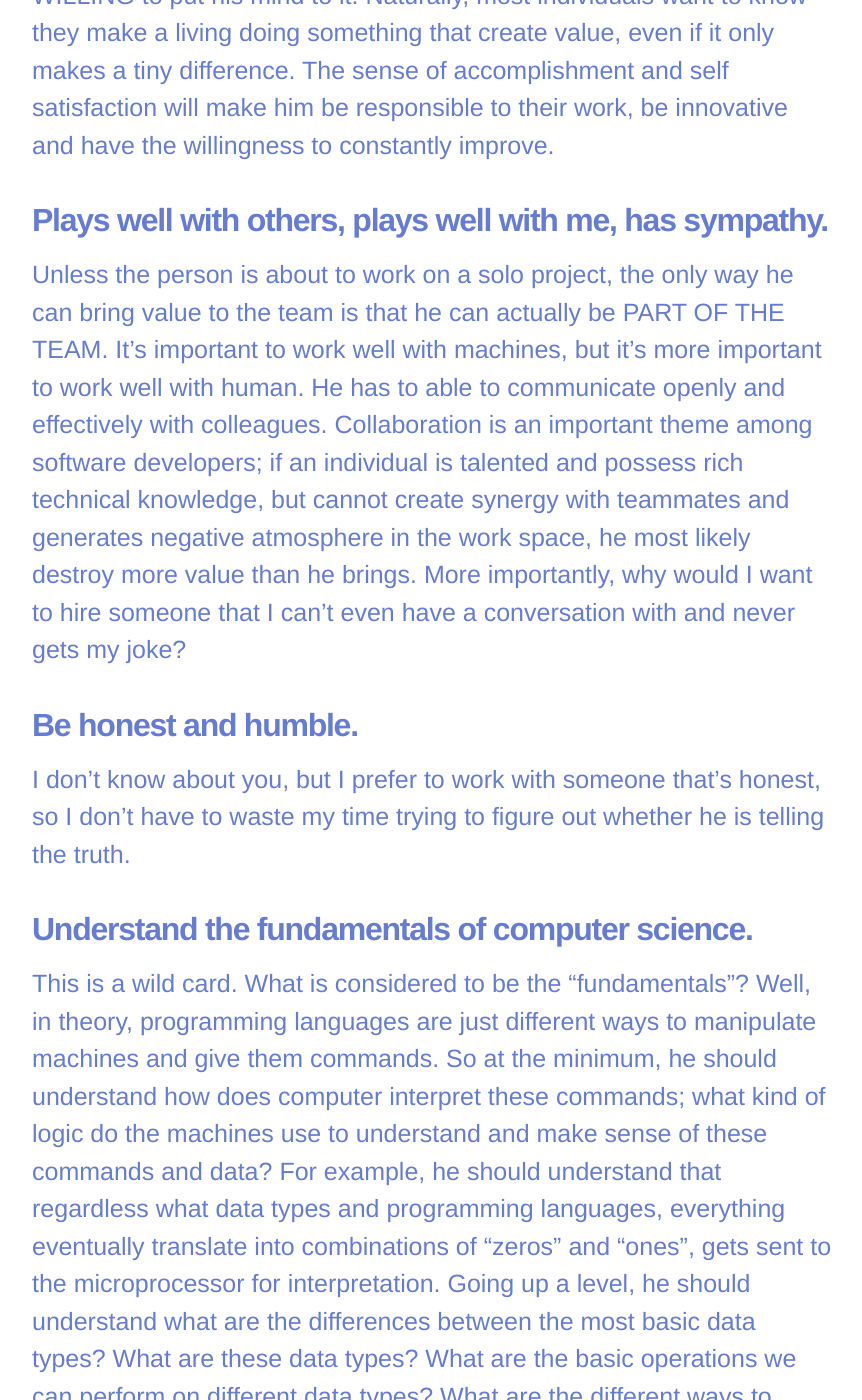
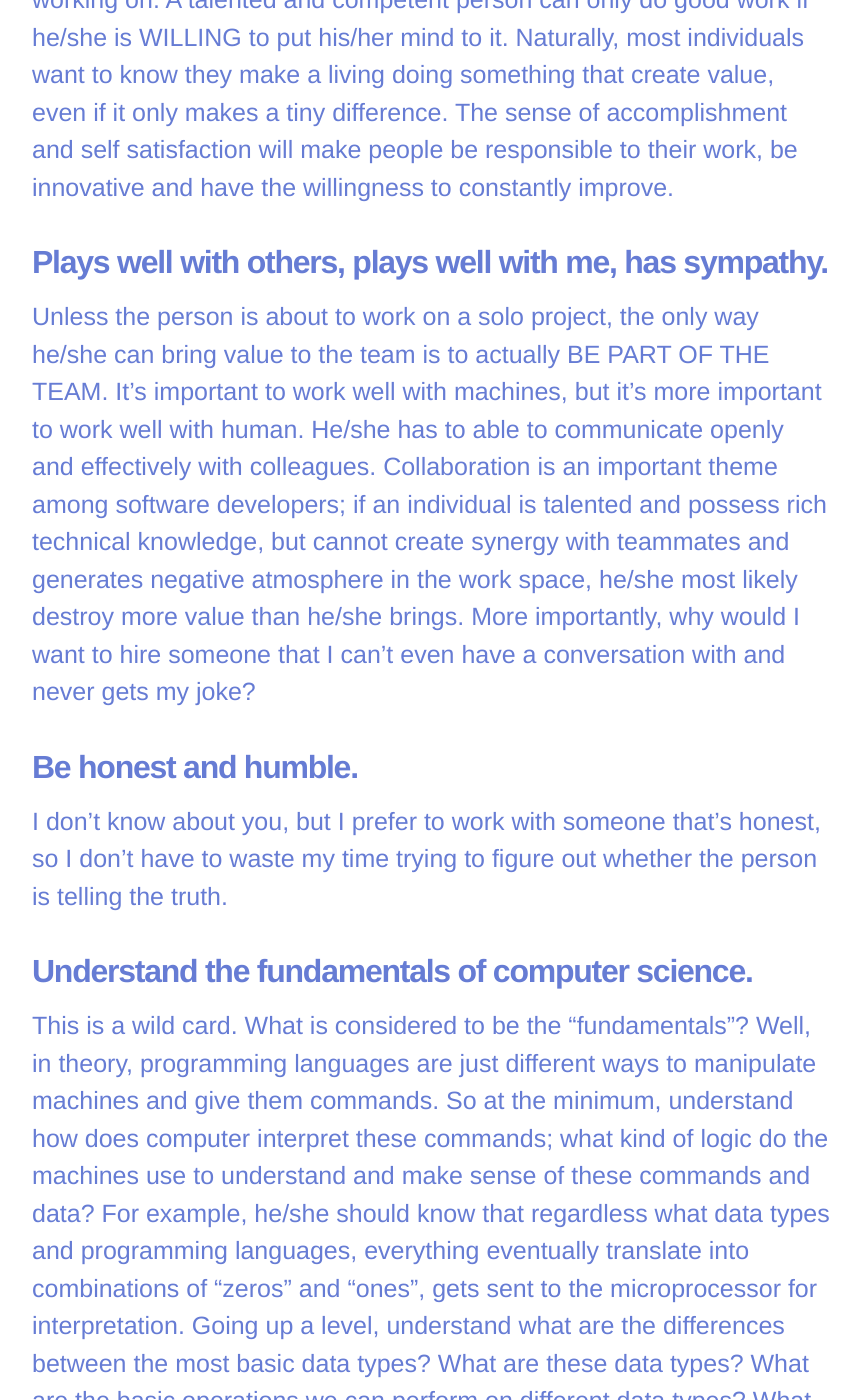
Before and after one commit to stephensxu/stephensxu.github.io, a Jekyll site: the page built from _posts/2014-07-27-engineer-quality.markdown, in a window 1280 px wide and 1400 px high, scrolled down 469 px. Shown: the whole window, without its empty margins (208-1070 px from the left). Built offline with Jekyll 4.4.1, drawn with Linux system fonts in a browser that asks for light colours; some of the changed text lies outside the part shown.

Commit message:
changed language to reflect engineer can be both mail and female

```diff
--- a/_posts/2014-07-27-engineer-quality.markdown
+++ b/_posts/2014-07-27-engineer-quality.markdown
@@ -1,33 +1,33 @@
 ---
 layout: post
-title:  If I'm to hire an engineer, I want him to......
+title:  If I'm to hire an engineer, I want the person to......
 date:   2014-07-27
 categories: culture
 ---
 
-<h2><b>Be passionate about the things he builds, or at least care about the projects he contributes to.</b></h2>
+<h2><b>Be passionate about the things he/she builds, or at least care about the projects he/she contributes to.</b></h2>
 
-There is no stronger driving force than passion and self-inspiration. Alright, I do admit that not everyone can love their job; but at the minimum the person should care about the project that he is working on. A talented and competent person can only do good work if he is WILLING to put his mind to it. Naturally, most individuals want to know they make a living doing something that create value, even if it only makes a tiny difference. The sense of accomplishment and self satisfaction will make him be responsible to their work, be innovative and have the willingness to constantly improve.
+There is no stronger driving force than passion and self-inspiration. Alright, I do admit that not everyone can love their job; but at the minimum the person should care about the project that he/she is working on. A talented and competent person can only do good work if he/she is WILLING to put his/her mind to it. Naturally, most individuals want to know they make a living doing something that create value, even if it only makes a tiny difference. The sense of accomplishment and self satisfaction will make people be responsible to their work, be innovative and have the willingness to constantly improve.
 
 <h2><b>Plays well with others, plays well with me, has sympathy.</b></h2>
 
-Unless the person is about to work on a solo project, the only way he can bring value to the team is that he can actually be PART OF THE TEAM. It’s important to work well with machines, but it’s more important to work well with human. He has to able to communicate openly and effectively with colleagues. Collaboration is an important theme among software developers; if an individual is talented and possess rich technical knowledge, but cannot create synergy with teammates and generates negative atmosphere in the work space, he most likely destroy more value than he brings. More importantly, why would I want to hire someone that I can’t even have a conversation with and never gets my joke?
+Unless the person is about to work on a solo project, the only way he/she can bring value to the team is to actually BE PART OF THE TEAM. It’s important to work well with machines, but it’s more important to work well with human. He/she has to able to communicate openly and effectively with colleagues. Collaboration is an important theme among software developers; if an individual is talented and possess rich technical knowledge, but cannot create synergy with teammates and generates negative atmosphere in the work space, he/she most likely destroy more value than he/she brings. More importantly, why would I want to hire someone that I can’t even have a conversation with and never gets my joke?
 
 <h2><b>Be honest and humble.</b></h2>
 
-I don’t know about you, but I prefer to work with someone that’s honest, so I don’t have to waste my time trying to figure out whether he is telling the truth.
+I don’t know about you, but I prefer to work with someone that’s honest, so I don’t have to waste my time trying to figure out whether the person is telling the truth.
 
 <h2><b>Understand the fundamentals of computer science.</b></h2>
 
-This is a wild card. What is considered to be the “fundamentals”? Well, in theory, programming languages are just different ways to manipulate machines and give them commands. So at the minimum, he should understand how does computer interpret these commands; what kind of logic do the machines use to understand and make sense of these commands and data? For example, he should understand that regardless what data types and programming languages, everything eventually translate into combinations of “zeros” and “ones”, gets sent to the microprocessor for interpretation. Going up a level, he should understand what are the differences between the most basic data types? What are these data types? What are the basic operations we can perform on different data types? What are the different ways to enumerate data? How do computers communicate with each other? How do computers communicate with human? The list goes on. In summary, this person needs to understand how does computers "think", understand the full cycle of "networking", and able to apply these knowledge in different programming languages and technology framwork. Fundamentals are the foundation of technical know-how. If the foundations are built correctly, then there is a way to build upon it and the individual can learn new things.
+This is a wild card. What is considered to be the “fundamentals”? Well, in theory, programming languages are just different ways to manipulate machines and give them commands. So at the minimum, understand how does computer interpret these commands; what kind of logic do the machines use to understand and make sense of these commands and data? For example, he/she should know that regardless what data types and programming languages, everything eventually translate into combinations of “zeros” and “ones”, gets sent to the microprocessor for interpretation. Going up a level, understand what are the differences between the most basic data types? What are these data types? What are the basic operations we can perform on different data types? What are the different ways to enumerate data sets? How do computers communicate with each other? How do computers communicate with human? The list goes on. In summary, this person needs to understand how does computers "think", understand the full cycle of "networking", and able to apply these knowledge in different programming languages and technology framwork. Fundamentals are the foundation of technical know-how. If the foundations are built correctly, then there is a way to build upon it and the individual can learn new things.
 
 <h2><b>Has curiousity, has the capability and willingness to learn, and learns FAST.</b></h2>
 
-Alright, if he is curious, cares about the project, wants to learn the trick, has good foundations, knows how to learn and plays well with others, we can probably couch him and have a little patience with this guy. Since he most likely will be a beginner and needs to play catch up, he must have the resilience and willingness to push for extra miles. With the right amount of curiosity, he needs to be asking the right questions and pick up new skills quickly and apply to day-to-day work. I believe curiousity is the key to self-inspired learning; for curious people, having an open mind to learn new skills is a rather fun experience rather than burdensome responsibility.
+Alright, if the perosn is curious, cares about the project, wants to learn the trick, has good foundations, knows how to learn and plays well with others, we can probably couch him/her and have a little patience. Since he/she most likely will be a beginner and needs to play catch up, he/she must have the resilience and willingness to push for extra miles. With the right amount of curiosity, the person needs to be asking the right questions and pick up new skills quickly and apply to day-to-day work. I believe curiousity is the key to self-inspired learning; for curious people, having an open mind to learn new skills is a fun experience rather than burdensome responsibility.
 
 <h2><b>Gets the job done no matter what.</b></h2>
 
-At end of the day, what I care the most is that I have someone to help me getting the project built successfully. This requires the individual to care about the project, so he has a sense of ownership to his part of work. If he can get the job done in 3 hours, great! But if deadline is approaching and the thing is still broken, get ready to cancel vacations and stock up red bulls!
+At end of the day, what I care the most is that I have someone to help me getting the project built successfully. This requires the individual to care about the project, to have a sense of ownership to his/her part of work. If the job can be done in 3 hours, great! But if deadline is approaching and the thing is still broken, get ready to cancel vacations and stock up red bulls!
 
 <h2><b>Knows how to tell a joke.</b></h2>
 
```
